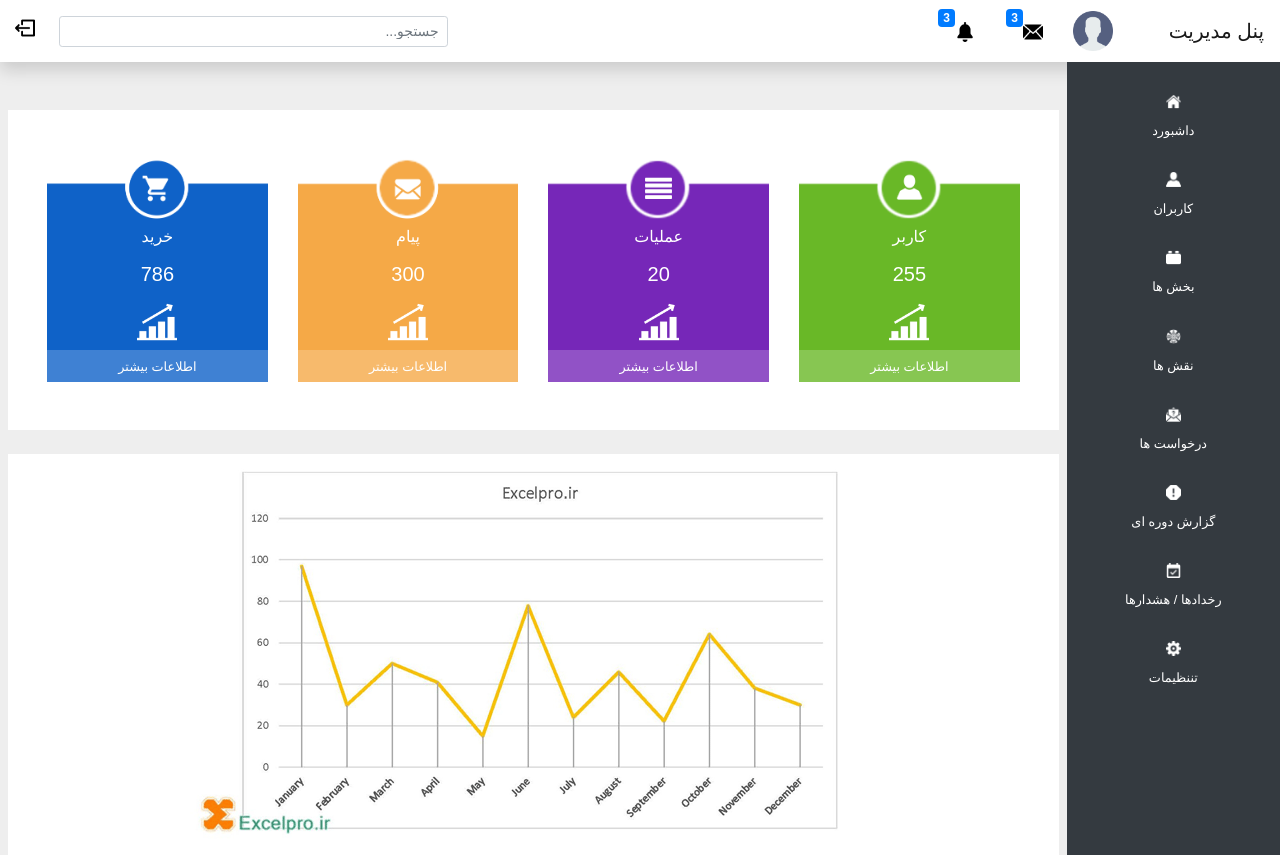
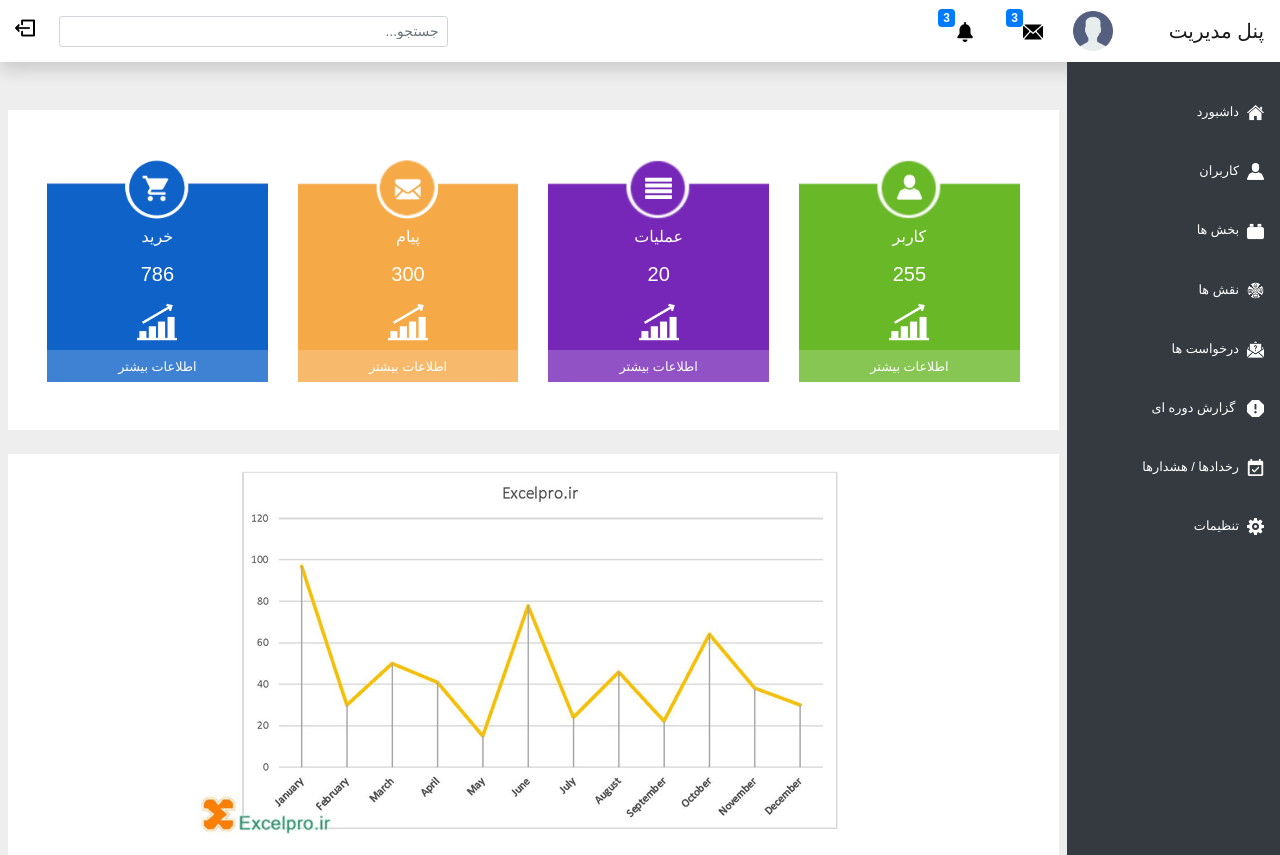
Before and after one commit to baharb68/ManagementPanel, a React (Create React App) app in the folder panel-app/: page / in a window 1280 px wide. Built offline with nearby package versions, Linux system fonts and the light colour scheme; a web font is replaced by a local one.

Commit message:
modifying sidebar:creating li component and adding props

```diff
--- /dev/null
+++ b/panel-app/src/components/Sidebar/Li.css
@@ -0,0 +1,17 @@
+
+.nav-item a{
+    color: #ffffff;
+    font-size: 0.8rem;
+}
+
+.nav-item:hover{
+    background:linear-gradient(60deg,transparent,rgb(100, 100, 100));
+    border-top-right-radius: 5px;
+    border-bottom-right-radius: 5px;
+}
+.nav-item:hover a{
+    color: #e08a3d;
+}
+.nav-item img{
+    width: 25px !important;
+}
--- /dev/null
+++ b/panel-app/src/components/Sidebar/Li.jsx
@@ -0,0 +1,20 @@
+import React, { Component } from 'react'
+import './Li.css'
+
+export default class Li extends Component {
+
+        constructor(props){
+            super(props);
+        }
+
+    render() {
+        return (
+
+
+                <li className="nav-item mt-2 w-100  py-2  d-flex justify-content-start">
+                    <a className="nav-link" href="#"><img src={this.props.icon} alt="" className="pl-2"  />{this.props.link}</a>
+                </li>
+
+        )
+    }
+}
--- a/panel-app/src/components/Sidebar/Sidebar.css
+++ /dev/null
@@ -1,25 +0,0 @@
-
-.sidebar h3{
-    font-size: 1rem;
-    font-weight: bold;
-}
-.sidebar h4{
-    font-size: 0.8rem;
-    color: #bebcbc;
-}
-.sidebar a{
-    color: #ffffff;
-    font-size: 0.8rem;
-}
-/*
-.sidebar ul > li:hover{
-    background:linear-gradient(60deg,#fff,rgb(235, 235, 236));
-    border-top-right-radius: 5px;
-    border-bottom-right-radius: 5px;
-} */
-.sidebar ul > li:hover a{
-    color: #e08a3d;
-}
-.icon{
-    width: 15px !important;
-}
--- a/panel-app/src/components/Sidebar/Sidebar.jsx
+++ b/panel-app/src/components/Sidebar/Sidebar.jsx
@@ -1,5 +1,4 @@
 import React, {Component} from 'react';
-import './Sidebar.css';
 import home from '../img/home.png';
 import report from '../img/report.png';
 import role from '../img/role.png';
@@ -8,6 +7,7 @@ import component from '../img/component.png';
 import question from '../img/question.png';
 import user from '../img/user2.png';
 import event from '../img/event.png';
+import Li from './Li'
 
 
 class Sidebar extends Component {
@@ -16,40 +16,15 @@ class Sidebar extends Component {
             <div className="sidebar d-flex flex-column align-items-start pt-3 h-100 ">
 
                 <div className="d-flex flex-column align-items-start w-100">
-                    <ul className="nav flex-column align-items-start p-0 w-100 ">
-                        <li className="nav-item mt-2 w-100  py-2  d-flex flex-column align-items-center">
-                            <img src={home} alt="" className="icon pb-1"  />
-                            <a className="nav-link" href="#">داشبورد</a>
-                        </li>
-                        <li className="nav-item mt-2 w-100  py-2  d-flex flex-column align-items-center">
-                            <img src={user} alt="" className="icon pb-1"  />
-                            <a className="nav-link" href="#"> کاربران </a>
-                        </li>
-                        <li className="nav-item mt-2 w-100  py-2  d-flex flex-column align-items-center">
-                            <img src={component} alt="" className="icon pb-1"  />
-                            <a className="nav-link" href="#"> بخش ها</a>
-                        </li>
-                        <li className="nav-item mt-2 w-100  py-2  d-flex flex-column align-items-center">
-                            <img src={role} alt="" className="icon pb-1"  />
-                            <a className="nav-link" href="#"> نقش ها</a>
-                        </li>
-                        <li className="nav-item mt-2 w-100  py-2  d-flex flex-column align-items-center">
-                            <img src={question} alt="" className="icon pb-1"  />
-                            <a className="nav-link" href="#"> درخواست ها</a>
-                        </li>
-                        <li className="nav-item mt-2 w-100  py-2  d-flex flex-column align-items-center">
-                            <img src={report} alt="" className="icon pb-1"  />
-                            <a className="nav-link" href="#"> گزارش دوره ای</a>
-                        </li>
-                        <li className="nav-item mt-2 w-100  py-2  d-flex flex-column align-items-center">
-                            <img src={event} alt="" className="icon pb-1"  />
-                            <a className="nav-link" href="#"> رخدادها / هشدارها</a>
-                        </li>
-                        <li className="nav-item mt-2 w-100  py-2  d-flex flex-column align-items-center">
-                            <img src={setting} alt="" className="icon pb-1"  />
-                            <a className="nav-link" href="#"> تننظیمات</a>
-                        </li>
-
+                    <ul className="nav  align-items-start p-0 w-100 ">
+                        <Li icon={home} link="داشبورد" />
+                        <Li icon={user} link="کاربران" />
+                        <Li icon={component} link="بخش ها" />
+                        <Li icon={role} link="نقش ها" />
+                        <Li icon={question} link="درخواست ها" />
+                        <Li icon={report} link=" گزارش دوره ای" />
+                        <Li icon={event} link="رخدادها / هشدارها " />
+                        <Li icon={setting} link="تنظیمات" />
                     </ul>
                 </div>
             </div>
```
